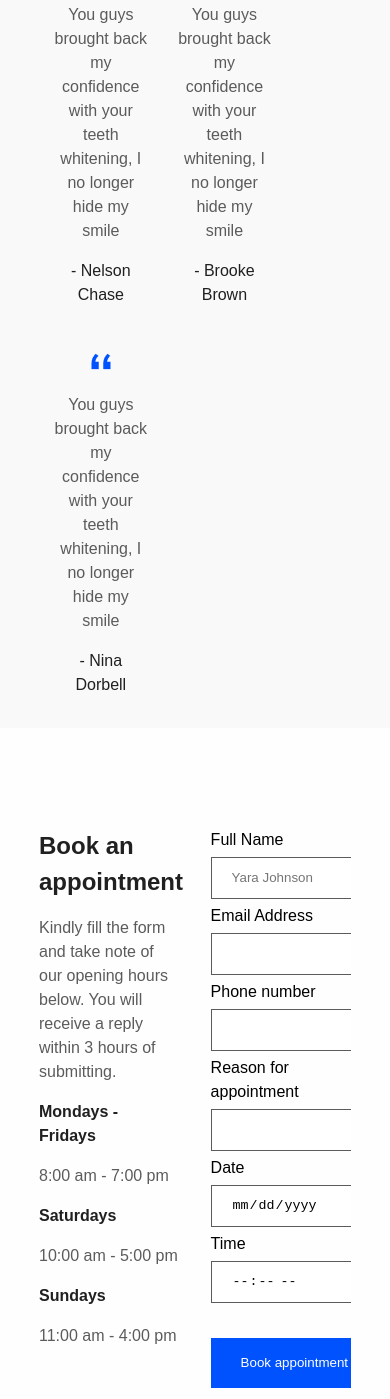
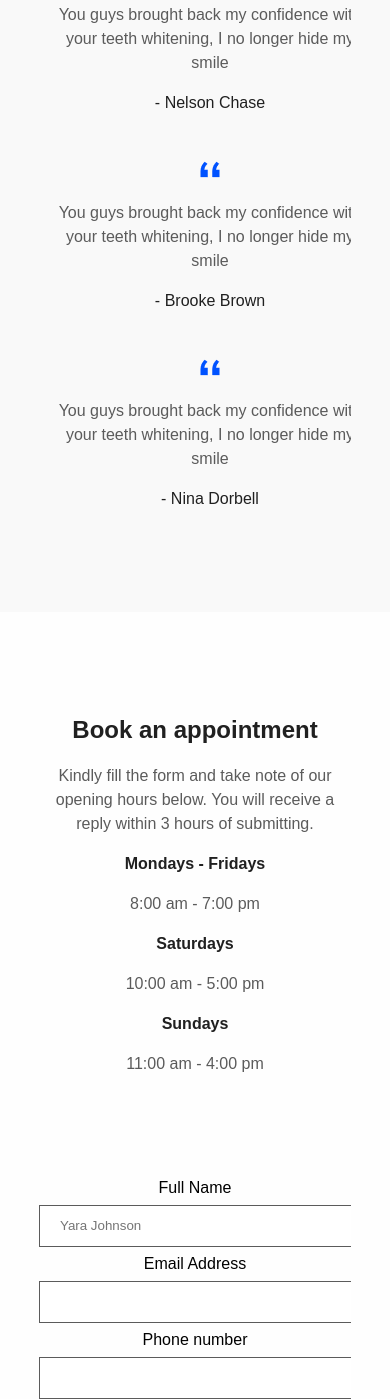
Before and after one commit to iamfydel/Medical-Template, a plain HTML site: page index.html in a window 390 px wide. Shown: the part 2734-4133 px from the top of the page. Drawn offline with Linux system fonts and the light colour scheme; a web font is replaced by a local one.

Commit message:
initial commit

```diff
--- a/css/style.css
+++ b/css/style.css
@@ -398,5 +398,33 @@ footer .footer-social {
         height: 245px;
     }
 
+    #showcase-4 .showcase-4-box .box{
+        float: none;
+        width: 100%;
+        text-align: center;
+        padding: 15px;
+    }
+
+    #showcase-5 .showcase-5-text {
+        width: 100%;
+        float: none;
+        margin-top: 100px;
+        text-align: center;
+    }
+
+    #showcase-5 .showcase-5-form {
+        margin-top: 100px;
+        width: 100%;
+        float: none;
+        text-align: center;
+    }
+
+    #showcase-7 .bx {
+        float: none;
+        width: 100%;
+        padding: 15px;
+        text-align: center;
+    }
+
 
  }
```
